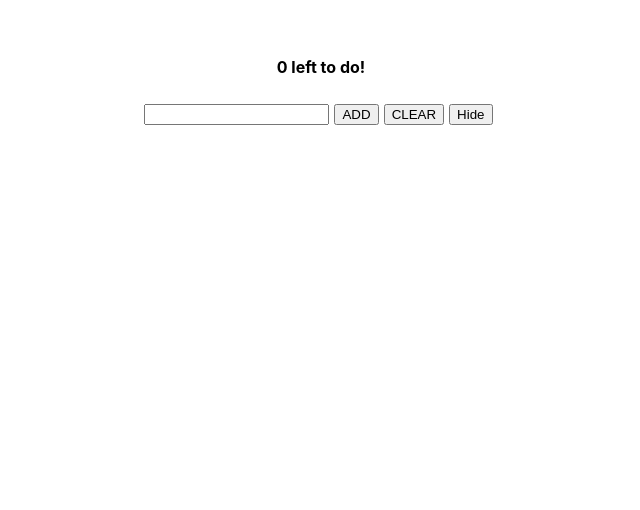
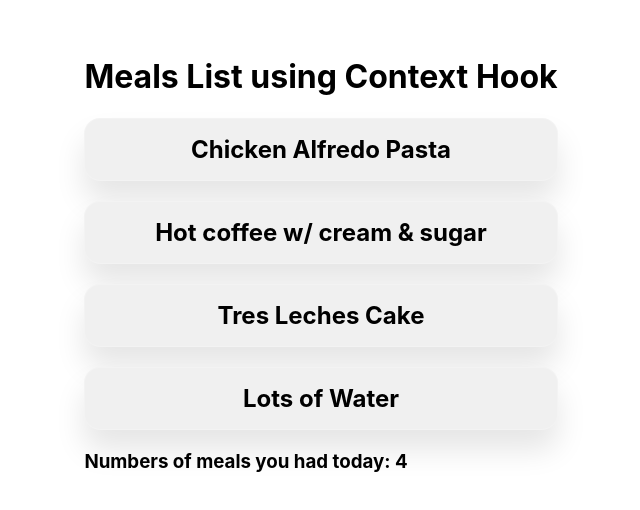
Before and after one commit to Donna-Sayos/react-pactice, a React (Create React App) app: page / in a window 1280 px wide. Shown: the part 220-730 px from the top of the page, without its empty margins (319-959 px from the left). Built offline with nearby package versions, Linux system fonts and the light colour scheme.

Commit message:
context practice

```diff
--- a/src/App.js
+++ b/src/App.js
@@ -1,43 +1,15 @@
-import { useState } from "react";
-import SingleTodo from "./components/SingleTodo";
-
-// const LOCAL_STORAGE_KEY = "react-practice-todo-app";
+import MealsProvider from "./providers/MealsProvider";
+import MealsList from "./components/MealsList";
+import Counter from "./components/Counter";
 
 function App() {
-  const [text, setText] = useState("");
-  const [todos, setTodos] = useState([]);
-  const [visible, setVisible] = useState(true);
-
-  const changeHandler = (e) => setText(e.target.value);
-
-  const submitHandler = () => {
-    if(text === '') return;
-    setTodos([...todos, text])
-    setText("")
-  };
-
-  const clearHandler = () => setTodos([]);
-
-  const deleteHandler = (todo) =>
-    setTodos(todos.filter((item) => item !== todo));
-
-  const toggleVisible = () => {
-    visible === true ? setVisible(false) : setVisible(true);
-  }
-
   return (
-    <div>
-      <h4 style={{ textAlign: "center" }} >{todos.length} left to do!</h4>
-      <input type="text" value={text} onChange={changeHandler} />
-      <button style={{ margin: "5px" }} onClick={() => submitHandler()}>
-        ADD
-      </button>
-      <button onClick={() => clearHandler()}>CLEAR</button>
-      <button style={{ margin: "5px" }} onClick={() => toggleVisible()}>{visible ? "Hide" : "Show"}</button>
-      {visible && todos.map((todo, i) => (
-        <SingleTodo key={i} todo={todo} deleteHandler={deleteHandler} />
-      ))}
-    </div>
+    <>
+      <MealsProvider>
+        <MealsList />
+        <Counter />
+      </MealsProvider>
+    </>
   )
 };
 
--- /dev/null
+++ b/src/components/Counter.js
@@ -0,0 +1,12 @@
+import React from 'react';
+import { useMealsListContext } from '../providers/MealsProvider';
+
+export default function Counter() {
+    const { meals } = useMealsListContext();
+
+  return (
+    <div>
+        <h3>Numbers of meals you had today: {meals.length}</h3>
+    </div>
+  )
+};
--- /dev/null
+++ b/src/components/MealsList.js
@@ -0,0 +1,15 @@
+import React from "react";
+import { useMealsListContext } from "../providers/MealsProvider";
+import './meal.css';
+
+export default function MealsList() {
+  const { meals } = useMealsListContext();
+  return (
+    <div>
+      <h1>Meals List using Context Hook</h1>
+      {meals.map((meal, i) => (
+        <h2 key={i} className='mealCard' >{meal}</h2>
+      ))}
+    </div>
+  );
+}
--- a/src/components/SingleTodo.css
+++ /dev/null
@@ -1,5 +0,0 @@
-.todo {
-    display: flex;
-    align-items: center;
-    justify-content: center;
-}
--- a/src/components/SingleTodo.jsx
+++ /dev/null
@@ -1,16 +0,0 @@
-import React from 'react'
-import './SingleTodo.css';
-
-function SingleTodo({ todo, deleteHandler }) {
-
-  return (
-    <div>
-        <ul className='todo' >
-          <li>{todo}</li>
-          <button style={{ margin: "5px" }} onClick={() => deleteHandler(todo)}>x</button>
-        </ul>
-    </div>
-  )
-};
-
-export default SingleTodo;
--- /dev/null
+++ b/src/components/meal.css
@@ -0,0 +1,8 @@
+.mealCard {
+    background: rgba(240, 240, 240, 1);
+    border: 1px solid rgba(255, 255, 255, 0.2);
+    box-shadow: 0 20px 30px rgba(0, 0, 0, 0.1);
+    padding: 1rem;
+    text-align: center;
+    border-radius: 1rem;
+  }
--- /dev/null
+++ b/src/providers/MealsProvider.js
@@ -0,0 +1,18 @@
+import React, { useState, createContext, useContext } from 'react';
+
+const MealsContext = createContext();
+
+const todaysMeals = [ "Chicken Alfredo Pasta", "Hot coffee w/ cream & sugar", "Tres Leches Cake", "Lots of Water" ];
+
+const MealsProvider = ({children}) => {
+    const [meals, setMeals] = useState(todaysMeals);
+
+    return (
+        <MealsContext.Provider value={{meals}} >
+            {children}
+        </MealsContext.Provider>
+    )
+};
+
+export const useMealsListContext = () => useContext(MealsContext);
+export default MealsProvider;
```
